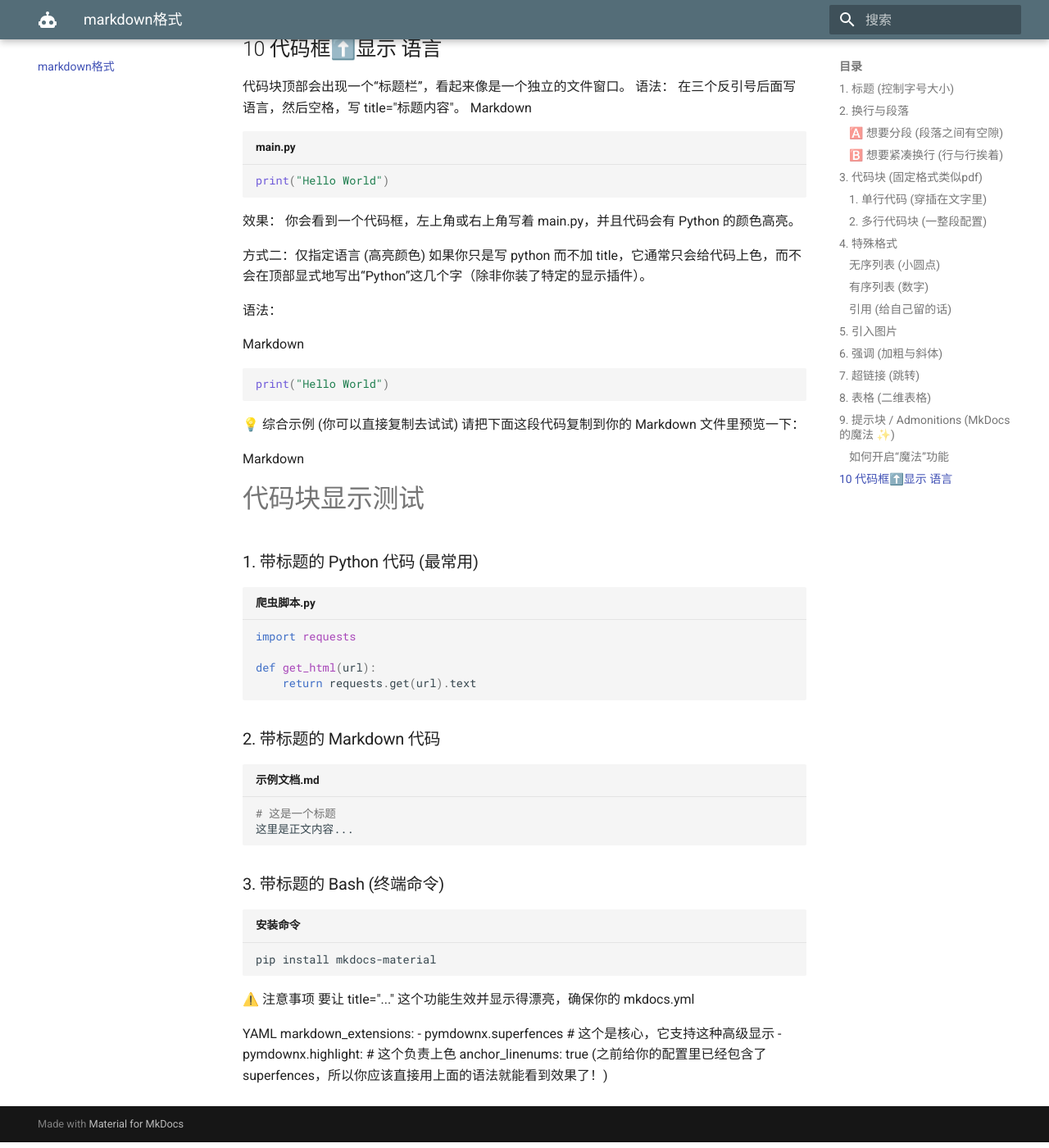
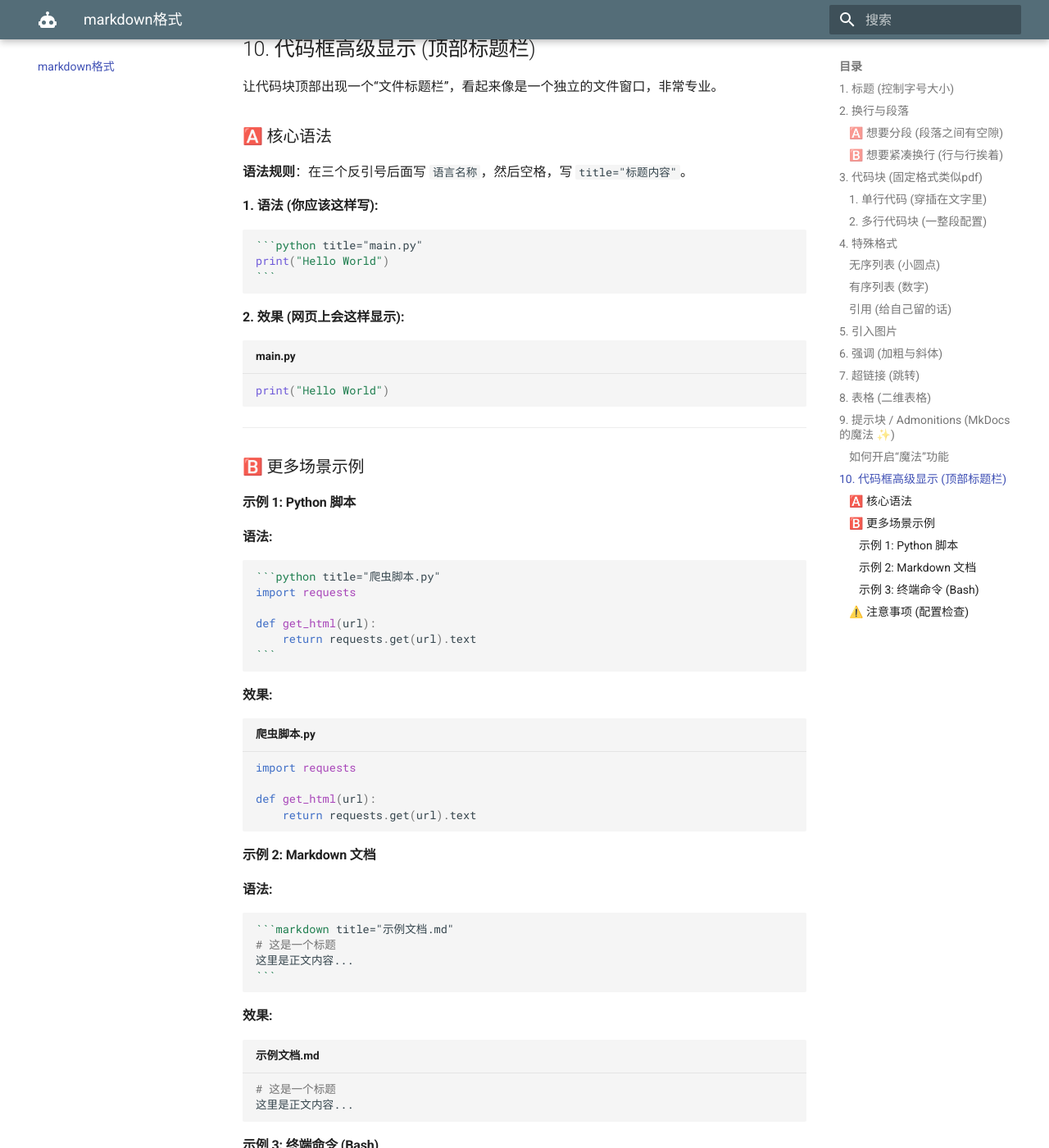
Before and after one commit to CuttlefishKING770/mydocs, an MkDocs documentation site: the page built from docs/markdown_study_.md, in a window 1280 px wide and 1400 px high, scrolled down 4918 px. Shown: the whole window at 82% size. Built offline with MkDocs 1.6.1 and Material for MkDocs 9.7.7, drawn with Linux system fonts in a browser that asks for light colours; some of the changed text lies outside the part shown.

Commit message:
Update: 周四 2026/02/05 12:54:25.64

`````diff
--- a/docs/markdown_study_.md
+++ b/docs/markdown_study_.md
@@ -181,31 +181,45 @@ markdown_extensions:
 3. 再次刷新你的网页，那个漂亮的方框应该就出现了！
 
 
-## 10 代码框⬆️显示 语言
-代码块顶部会出现一个“标题栏”，看起来像是一个独立的文件窗口。
-语法： 在三个反引号后面写语言，然后空格，写 title="标题内容"。
-Markdown
+## 10. 代码框高级显示 (顶部标题栏)
+
+让代码块顶部出现一个“文件标题栏”，看起来像是一个独立的文件窗口，非常专业。
+
+### 🅰️ 核心语法
+
+**语法规则**：在三个反引号后面写 `语言名称`，然后空格，写 `title="标题内容"`。
+
+**1. 语法 (你应该这样写):**
+
+````markdown
 ```python title="main.py"
 print("Hello World")
 ```
-效果： 你会看到一个代码框，左上角或右上角写着 main.py，并且代码会有 Python 的颜色高亮。
+````
 
-方式二：仅指定语言 (高亮颜色)
-如果你只是写 python 而不加 title，它通常只会给代码上色，而不会在顶部显式地写出“Python”这几个字（除非你装了特定的显示插件）。
+**2. 效果 (网页上会这样显示):**
 
-语法：
-
-Markdown
-```python
+```python title="main.py"
 print("Hello World")
 ```
-💡 综合示例 (你可以直接复制去试试)
-请把下面这段代码复制到你的 Markdown 文件里预览一下：
 
-Markdown
-# 代码块显示测试
+---
 
-### 1. 带标题的 Python 代码 (最常用)
+### 🅱️ 更多场景示例
+
+#### 示例 1: Python 脚本
+
+**语法:**
+````markdown
+```python title="爬虫脚本.py"
+import requests
+
+def get_html(url):
+    return requests.get(url).text
+```
+````
+
+**效果:**
 ```python title="爬虫脚本.py"
 import requests
 
@@ -213,22 +227,45 @@ def get_html(url):
     return requests.get(url).text
 ```
 
-### 2. 带标题的 Markdown 代码
+#### 示例 2: Markdown 文档
+
+**语法:**
+````markdown
+```markdown title="示例文档.md"
+# 这是一个标题
+这里是正文内容...
+```
+````
+
+**效果:**
 ```markdown title="示例文档.md"
 # 这是一个标题
 这里是正文内容...
 ```
 
-### 3. 带标题的 Bash (终端命令)
+#### 示例 3: 终端命令 (Bash)
+
+**语法:**
+````markdown
 ```bash title="安装命令"
 pip install mkdocs-material
 ```
-⚠️ 注意事项
-要让 title="..." 这个功能生效并显示得漂亮，确保你的 mkdocs.yml
+````
 
-YAML
+**效果:**
+```bash title="安装命令"
+pip install mkdocs-material
+```
+
+---
+
+### ⚠️ 注意事项 (配置检查)
+
+要让 `title="..."` 这个漂亮的标题栏生效，请确保你的 `mkdocs.yml` 里面已经开启了 `superfences` 插件：
+
+```yaml title="mkdocs.yml"
 markdown_extensions:
-  - pymdownx.superfences  # 这个是核心，它支持这种高级显示
-  - pymdownx.highlight:   # 这个负责上色
+  - pymdownx.superfences  # ✅ 核心：支持高级代码框和标题栏
+  - pymdownx.highlight:   # ✅ 上色：代码高亮
       anchor_linenums: true
-(之前给你的配置里已经包含了 superfences，所以你应该直接用上面的语法就能看到效果了！)
+```
`````
Also changed, not shown: site/404.html, site/index.html, site/markdown_study_/index.html, site/mkdocs_study/index.html, site/python_study/index.html, site/search/search_index.json.
